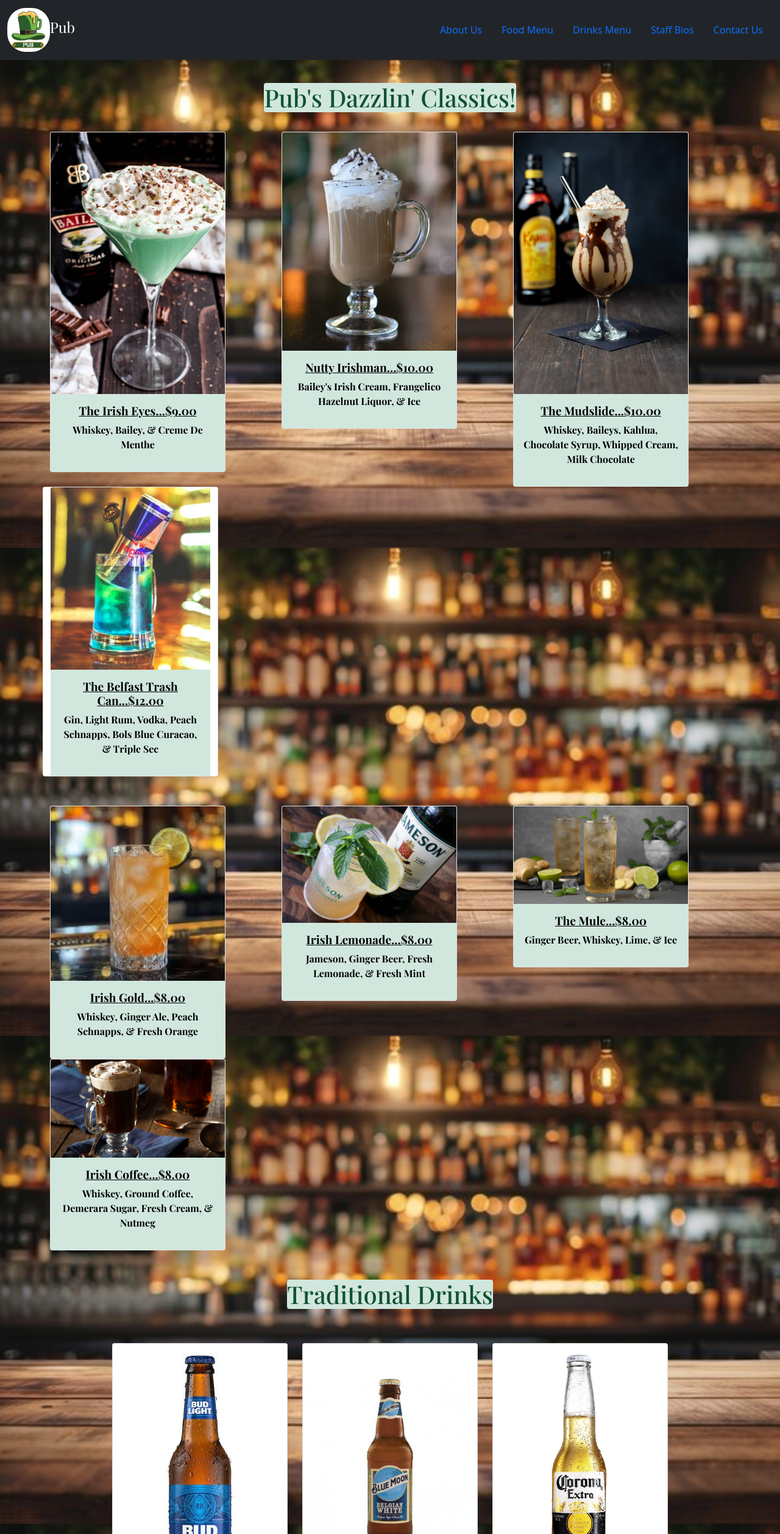
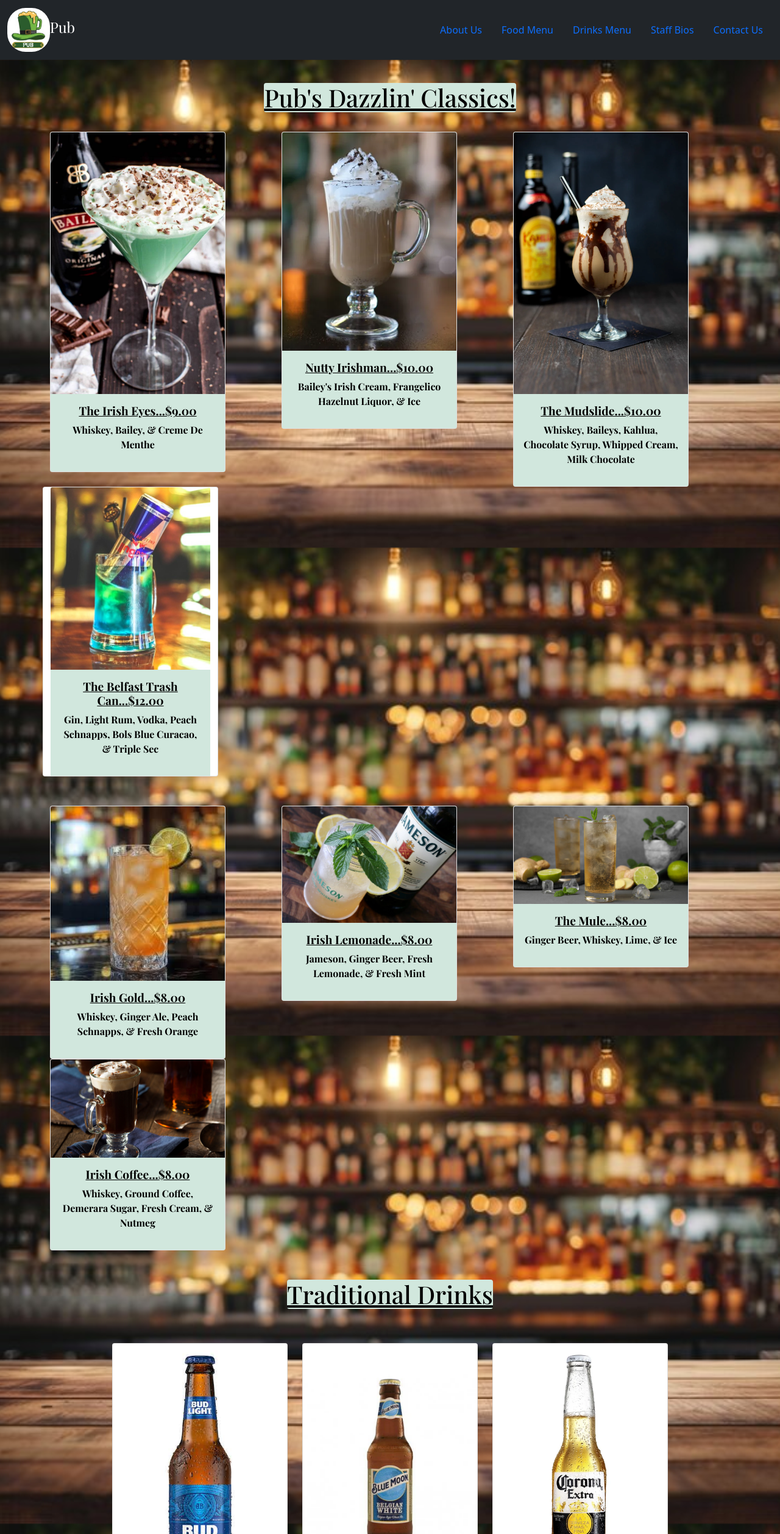
Before and after one commit to CallMeIce/Website, a React (Create React App) app: page /drinks in a window 1280 px wide. Shown: the top 2515 px of the page at 61% size. Built offline with nearby package versions, Linux system fonts and the light colour scheme; a web font is replaced by a local one.

Commit message:
made small changes to the menu, about and drinks

```diff
--- a/src/components/About.js
+++ b/src/components/About.js
@@ -20,9 +20,9 @@
         <br></br>
         <br></br>
         <div >
-            <p  class="list-group-item list-group-item-success rounded"> <span className="textHours"> Located near the East Village.
+            <h3  class="list-group-item list-group-item-success rounded"> <span className="textHours"> Located near the East Village.
             Pub is a well-known pub where you can relax, unwind, and enjoy making some
-            new memories!</span> </p>
+            new memories!</span> </h3>
             </div>
      </div>
         <br></br>
--- a/src/components/Drinks.js
+++ b/src/components/Drinks.js
@@ -9,7 +9,7 @@
         {/* <br></br>
         <br></br> */}
         {/* <br></br> */}
-        <h1 class="list-group-item-success d-inline-block rounded">Pub's Dazzlin' Classics!</h1>
+        <h1 class="list-group-item-success d-inline-block rounded"><span className="textHeaders">Pub's Dazzlin' Classics!</span></h1>
 </div>
 <br></br>
 
@@ -119,7 +119,7 @@
 
 
 
-  <h1 class="list-group-item-success d-inline-block rounded">Traditional Drinks</h1>
+  <h1 class="list-group-item-success d-inline-block rounded"><span className="textHeaders">Traditional Drinks</span></h1>
   <br></br>
   <br></br>
   <br></br>
--- a/src/components/Menu.js
+++ b/src/components/Menu.js
@@ -83,7 +83,7 @@
       <div>
           <br></br>
           <br></br>
-      <h1 class="list-group-item list-group-item-success d-inline-block rounded" ><span className="textHeaders">Pub's Dazzlin' Classics!</span></h1>
+      <h1 class="list-group-item list-group-item-success d-inline-block rounded" ><span className="textHeaders">Main Courses</span></h1>
       <br></br>
       <br></br>
       <div class="row">
```
